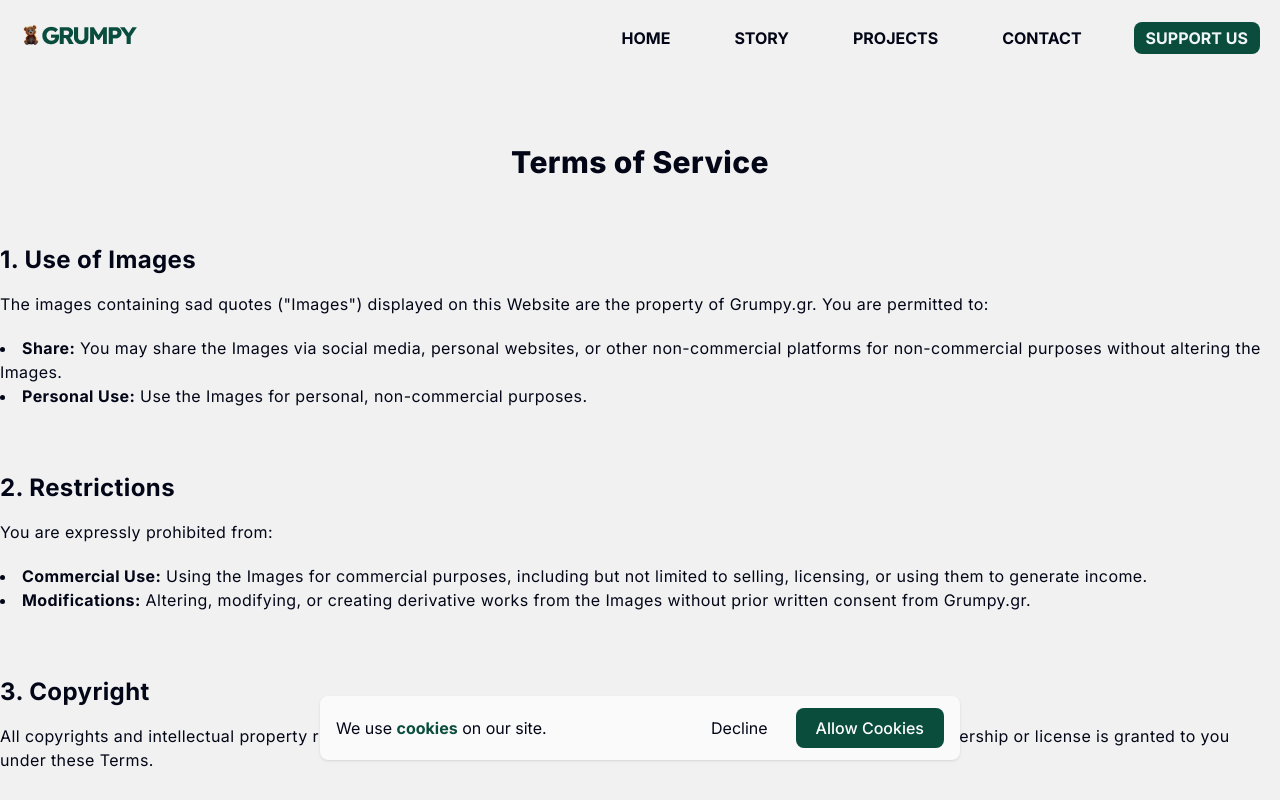
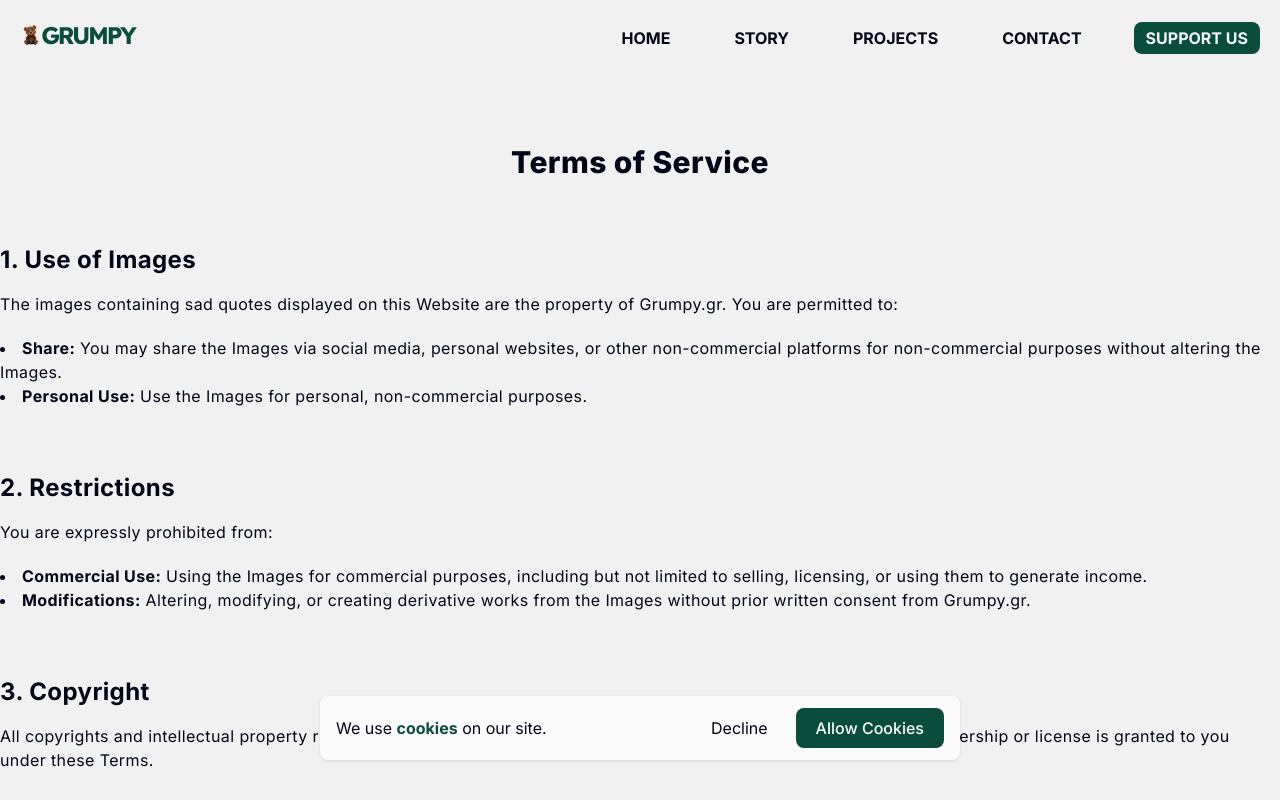
Before and after one commit to g-vasilei/grumpy, a Next.js app: page /terms in a window 1280 px wide. Shown: the top 800 px of the page. Built offline with nearby package versions, Linux system fonts and the light colour scheme.

Commit message:
fix deployment error 2

```diff
--- a/src/app/privacy/page.tsx
+++ b/src/app/privacy/page.tsx
@@ -28,7 +28,7 @@ function terms() {
                <ul className='mt-5'>
                   <li className='list-disc list-inside'>
                      <span className='font-bold'>Improving User Experience:</span> Information collected helps us
-                     personalize user experience, respond to inquiries, and enhance our website's content.
+                     personalize user experience, respond to inquiries, and enhance our websites content.
                   </li>
                   <li className='list-disc list-inside'>
                      <span className='font-bold'>Communication:</span> We may use your email address to respond to
@@ -51,7 +51,7 @@ function terms() {
             <h3 className='text-2xl font-bold'>4. Sharing Your Information</h3>
             <p className='mt-4'>
                <li className='list-disc list-inside'>
-                  <span className='font-bold'>Third Parties:</span> We do not sell, trade, or rent users' personal
+                  <span className='font-bold'>Third Parties:</span> We do not sell, trade, or rent users personal
                   information to third parties. However, we may share generic aggregated demographic information not
                   linked to any personal identification information regarding visitors and users with our business
                   partners, trusted affiliates, and advertisers.
--- a/src/app/terms/page.tsx
+++ b/src/app/terms/page.tsx
@@ -8,8 +8,8 @@ function page() {
          <div className='mt-16'>
             <h3 className='text-2xl font-bold'>1. Use of Images</h3>
             <p className='mt-4'>
-               The images containing sad quotes ("Images") displayed on this Website are the property of Grumpy.gr. You
-               are permitted to:
+               The images containing sad quotes displayed on this Website are the property of Grumpy.gr. You are
+               permitted to:
                <ul className='mt-5'>
                   <li className='list-disc list-inside'>
                      <span className='font-bold'>Share:</span> You may share the Images via social media, personal
```
